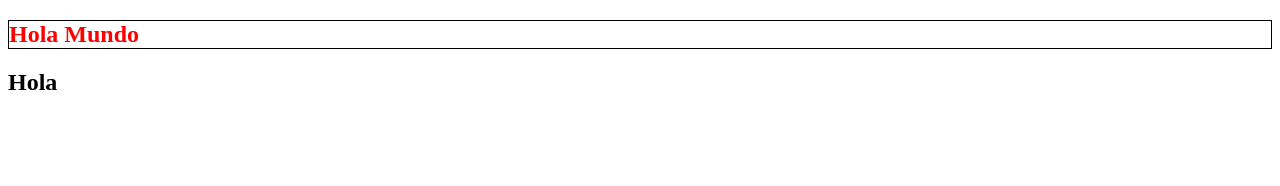
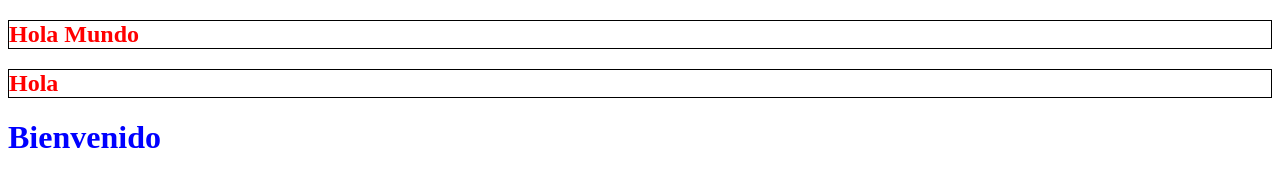
Before and after one commit to fabianbm15/curso-css, a plain HTML site: page index.html in a window 1280 px wide. Drawn offline with Linux system fonts and the light colour scheme.

Commit message:
styles different ways

```diff
--- /dev/null
+++ b/css/style.css
@@ -0,0 +1,8 @@
+h2 {
+  color: red;
+  border: 1px solid black;
+}
+
+h1 {
+  color: blue;
+}
--- a/index.html
+++ b/index.html
@@ -4,9 +4,26 @@
     <meta charset="UTF-8" />
     <meta name="viewport" content="width=device-width, initial-scale=1.0" />
     <title>Introducción CSS</title>
+    <link rel="stylesheet" href="/css/style.css" />
   </head>
   <body>
-    <h2 style="color: red; border: 1px solid black">Hola Mundo</h2>
+    <!-- Etiqueta style -->
+    <!-- <style>
+      h2 {
+        color: red;
+        border: 1px solid black;
+      }
+
+      h1 {
+        color: blue;
+      }
+    </style> -->
+
+    <!-- Estilos en línea -->
+    <!-- <h2 style="color: red; border: 1px solid black">Hola Mundo</h2> -->
+
+    <h2>Hola Mundo</h2>
     <h2>Hola</h2>
+    <h1>Bienvenido</h1>
   </body>
 </html>
```
